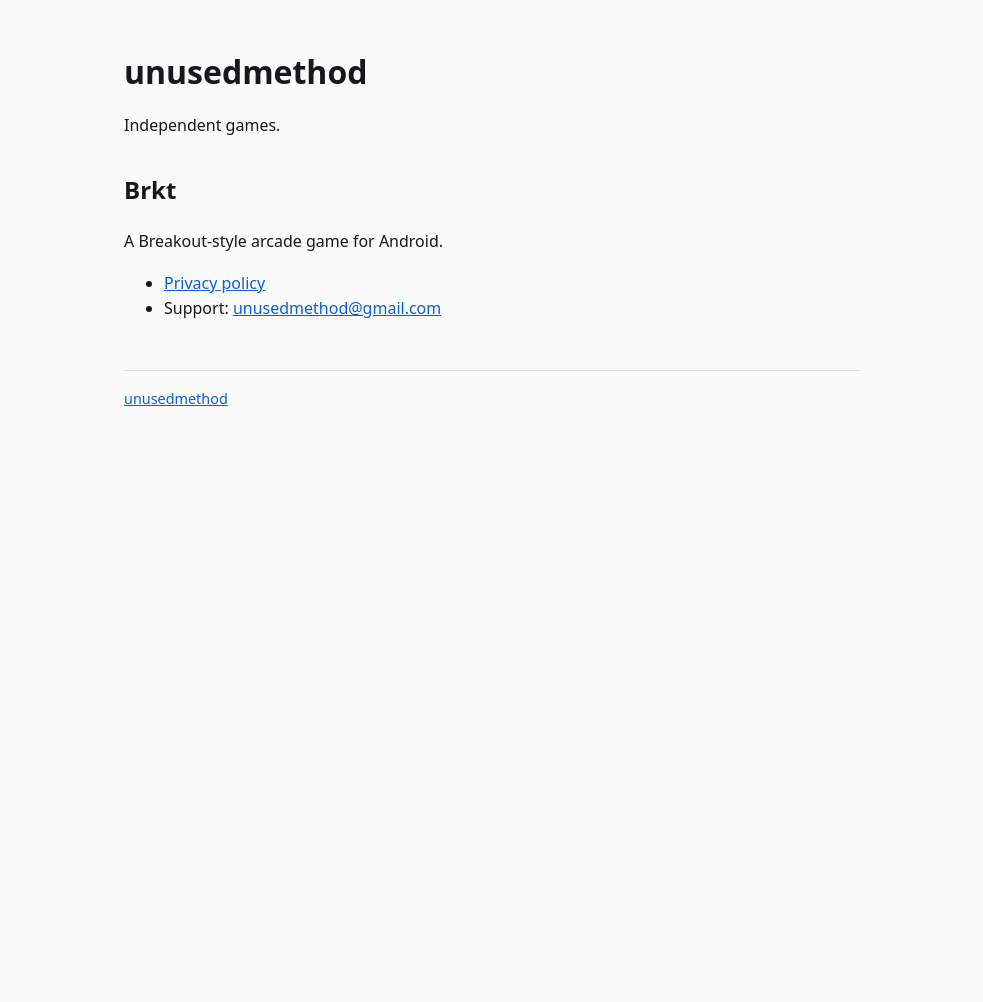
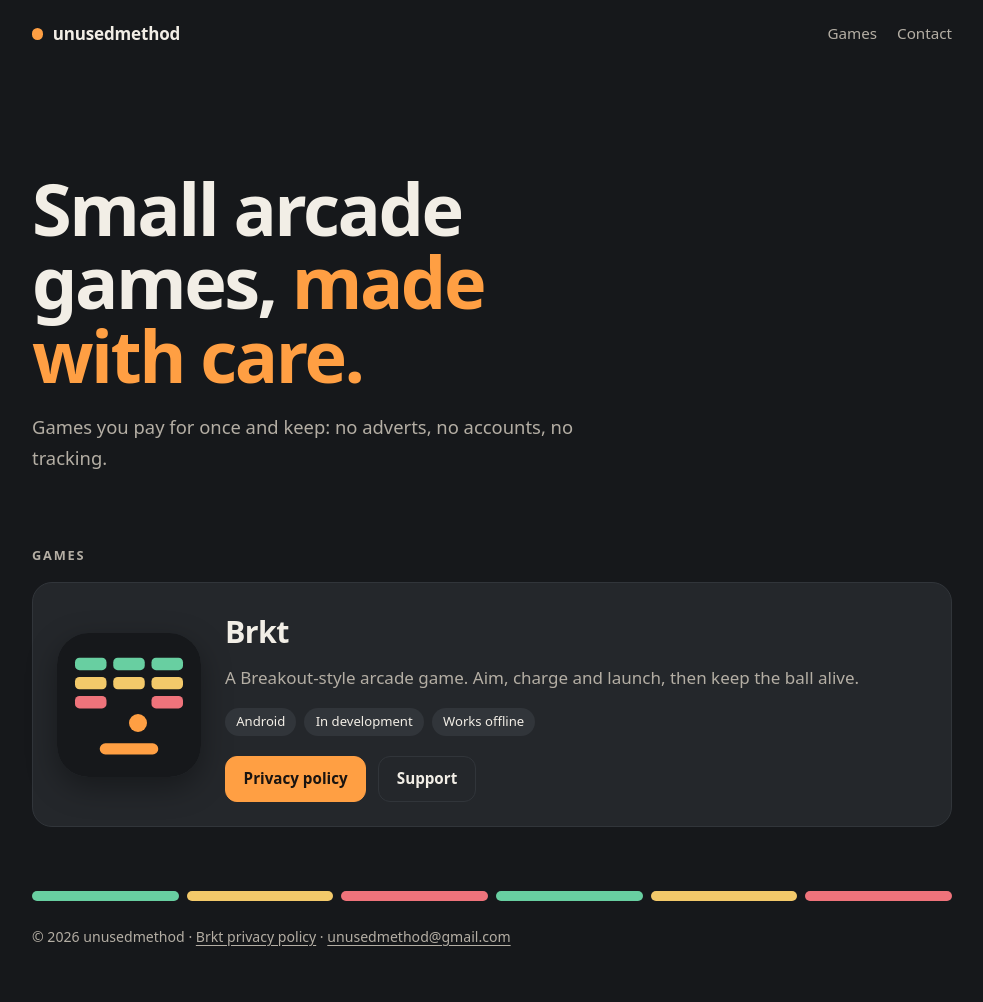
Before and after one commit to unusedmethod/unusedmethod.github.io, a Jekyll site: the page built from index.html, in a window 1280 px wide. Shown: the whole page, without its empty margins (148-1131 px from the left). Built offline with Jekyll 4.4.1, drawn with Linux system fonts in a browser that asks for light colours; before the commit the page ends 900 px from its top, so only the background shows below that.

Commit message:
Restyle the site in Brkt's palette with a game card
Co-Authored-By: Claude <noreply@anthropic.com>

```diff
--- a/_layouts/default.html
+++ b/_layouts/default.html
@@ -4,24 +4,22 @@
 <meta charset="utf-8">
 <meta name="viewport" content="width=device-width, initial-scale=1">
 <title>{{ page.title }}</title>
-<style>
-:root { color-scheme: light dark; --bg: #fafafa; --fg: #16181b; --muted: #5b6168; --line: #d8dbdf; --link: #0b5fd0; }
-@media (prefers-color-scheme: dark) { :root { --bg: #16181b; --fg: #e8eaed; --muted: #9aa1a9; --line: #34383d; --link: #7db4ff; } }
-body { margin: 0; background: var(--bg); color: var(--fg); font: 16px/1.6 system-ui, sans-serif; }
-main { max-width: 46rem; margin: 0 auto; padding: 2rem 1rem 4rem; }
-h1 { line-height: 1.2; } h2 { margin-top: 2rem; }
-a { color: var(--link); }
-code { font-size: .9em; overflow-wrap: anywhere; }
-.table { overflow-x: auto; }
-table { border-collapse: collapse; width: 100%; font-size: .92em; }
-th, td { border: 1px solid var(--line); padding: .5rem; text-align: left; vertical-align: top; }
-footer { margin-top: 3rem; padding-top: 1rem; border-top: 1px solid var(--line); color: var(--muted); font-size: .9em; }
-</style>
+<meta name="description" content="{{ page.description | default: 'unusedmethod makes small, finished games.' }}">
+<meta name="theme-color" content="#16181B">
+<link rel="icon" href="/assets/brkt.svg" type="image/svg+xml">
+<link rel="stylesheet" href="/assets/site.css">
 </head>
 <body>
-<main>
+<header class="bar">
+  <a class="mark" href="/"><span class="dot"></span>unusedmethod</a>
+  <nav><a href="/#games">Games</a><a href="mailto:unusedmethod@gmail.com">Contact</a></nav>
+</header>
+<main class="{{ page.class | default: 'prose' }}">
 {{ content }}
-<footer><a href="/">unusedmethod</a></footer>
 </main>
+<footer class="foot">
+  <div class="bricks" aria-hidden="true"><i></i><i></i><i></i><i></i><i></i><i></i></div>
+  <p>© 2026 unusedmethod · <a href="/brkt/privacy/">Brkt privacy policy</a> · <a href="mailto:unusedmethod@gmail.com">unusedmethod@gmail.com</a></p>
+</footer>
 </body>
 </html>
--- /dev/null
+++ b/assets/site.css
@@ -0,0 +1,60 @@
+:root {
+  color-scheme: dark;
+  --field: #16181b; --quiet: #24272b; --raised: #31353a;
+  --text: #f2eee6; --muted: #b4aea4; --accent: #ff9f43; --ink: #1a1410;
+  --red: #ef737b; --gold: #f3c96a; --green: #68cfa1;
+}
+* { box-sizing: border-box; }
+html { scroll-behavior: smooth; }
+body { margin: 0; background: var(--field); color: var(--text); font: 17px/1.65 system-ui, -apple-system, "Segoe UI", Roboto, sans-serif; -webkit-font-smoothing: antialiased; }
+a { color: var(--accent); text-underline-offset: .18em; }
+a:hover { text-decoration-thickness: 2px; }
+:focus-visible { outline: 2px solid var(--accent); outline-offset: 3px; border-radius: 4px; }
+
+.bar, main, .foot { max-width: 60rem; margin: 0 auto; padding-inline: 1.25rem; }
+.bar { display: flex; align-items: center; justify-content: space-between; gap: 1rem; padding-block: 1.25rem; }
+.mark { display: inline-flex; align-items: center; gap: .6rem; color: var(--text); font-weight: 700; letter-spacing: -.01em; text-decoration: none; }
+.dot { width: .7rem; height: .7rem; border-radius: 50%; background: var(--accent); }
+.bar nav { display: flex; gap: 1.25rem; }
+.bar nav a { color: var(--muted); text-decoration: none; font-size: .95rem; }
+.bar nav a:hover { color: var(--text); }
+
+.hero { padding-block: clamp(3rem, 10vw, 6.5rem) clamp(2.5rem, 7vw, 4.5rem); }
+.hero h1 { margin: 0; font-size: clamp(2.4rem, 8vw, 4.5rem); line-height: 1.02; letter-spacing: -.035em; max-width: 14ch; }
+.hero h1 em { font-style: normal; color: var(--accent); }
+.hero p { margin: 1.25rem 0 0; max-width: 34rem; color: var(--muted); font-size: 1.15rem; }
+
+.label { margin: 0 0 1rem; color: var(--muted); font-size: .8rem; font-weight: 600; letter-spacing: .14em; text-transform: uppercase; }
+.card { display: grid; grid-template-columns: auto 1fr; gap: 1.5rem; align-items: center; padding: 1.5rem; background: var(--quiet); border: 1px solid var(--raised); border-radius: 20px; }
+.card img { width: clamp(88px, 22vw, 144px); height: auto; display: block; border-radius: 22%; box-shadow: 0 10px 30px rgb(0 0 0 / .35); }
+.card h2 { margin: 0; font-size: 1.9rem; letter-spacing: -.02em; }
+.card p { margin: .4rem 0 0; color: var(--muted); }
+.tags { display: flex; flex-wrap: wrap; gap: .5rem; margin: 1rem 0 0; padding: 0; list-style: none; }
+.tags li { padding: .2rem .7rem; border-radius: 999px; background: var(--raised); color: var(--text); font-size: .82rem; }
+.actions { display: flex; flex-wrap: wrap; gap: .75rem; margin-top: 1.25rem; }
+.btn { display: inline-block; padding: .6rem 1.1rem; border-radius: 12px; border: 1px solid var(--raised); color: var(--text); font-weight: 600; font-size: .95rem; text-decoration: none; }
+.btn:hover { background: var(--raised); }
+.btn.primary { background: var(--accent); border-color: var(--accent); color: var(--ink); }
+.btn.primary:hover { filter: brightness(1.08); }
+@media (max-width: 34rem) { .card { grid-template-columns: 1fr; } }
+
+.prose { max-width: 46rem; padding-block: 2rem 1rem; }
+.prose h1 { font-size: clamp(2rem, 6vw, 2.75rem); line-height: 1.1; letter-spacing: -.03em; margin: 1rem 0 1.5rem; }
+.prose h2 { margin: 2.75rem 0 .75rem; padding-top: 1.25rem; border-top: 1px solid var(--raised); font-size: 1.3rem; letter-spacing: -.01em; }
+.prose p, .prose li { color: #dcd7ce; }
+.prose strong { color: var(--text); }
+.prose li { margin-block: .25rem; }
+.prose li::marker { color: var(--accent); }
+.prose code { padding: .1em .35em; border-radius: 6px; background: var(--quiet); font-size: .88em; overflow-wrap: anywhere; }
+.prose table { display: block; overflow-x: auto; border-collapse: collapse; margin-block: 1.25rem; font-size: .92rem; }
+.prose th, .prose td { padding: .7rem .8rem; border-bottom: 1px solid var(--raised); text-align: left; vertical-align: top; }
+.prose th { color: var(--muted); font-size: .78rem; letter-spacing: .1em; text-transform: uppercase; white-space: nowrap; }
+.prose td:first-child { min-width: 11rem; }
+
+.foot { padding-block: 4rem 2.5rem; color: var(--muted); font-size: .88rem; }
+.foot a { color: var(--muted); }
+.foot a:hover { color: var(--text); }
+.bricks { display: grid; grid-template-columns: repeat(6, 1fr); gap: .5rem; margin-bottom: 1.5rem; }
+.bricks i { height: .6rem; border-radius: 999px; background: var(--green); }
+.bricks i:nth-child(3n+2) { background: var(--gold); }
+.bricks i:nth-child(3n) { background: var(--red); }
--- /dev/null
+++ b/index.html
@@ -0,0 +1,25 @@
+---
+layout: default
+title: unusedmethod
+class: home
+---
+<section class="hero">
+  <h1>Small arcade games, <em>made with care.</em></h1>
+  <p>Games you pay for once and keep: no adverts, no accounts, no tracking.</p>
+</section>
+
+<section id="games">
+  <p class="label">Games</p>
+  <article class="card">
+    <img src="/assets/brkt.svg" alt="Brkt icon" width="144" height="144">
+    <div>
+      <h2>Brkt</h2>
+      <p>A Breakout-style arcade game. Aim, charge and launch, then keep the ball alive.</p>
+      <ul class="tags"><li>Android</li><li>In development</li><li>Works offline</li></ul>
+      <div class="actions">
+        <a class="btn primary" href="/brkt/privacy/">Privacy policy</a>
+        <a class="btn" href="mailto:unusedmethod@gmail.com?subject=Brkt">Support</a>
+      </div>
+    </div>
+  </article>
+</section>
--- a/index.md
+++ /dev/null
@@ -1,15 +0,0 @@
----
-layout: default
-title: unusedmethod
----
-
-# unusedmethod
-
-Independent games.
-
-## Brkt
-
-A Breakout-style arcade game for Android.
-
-- [Privacy policy](/brkt/privacy/)
-- Support: [unusedmethod@gmail.com](mailto:unusedmethod@gmail.com)
```
Also changed, not shown: brkt/privacy.md (+1 -0 lines), assets/brkt.svg (added).
